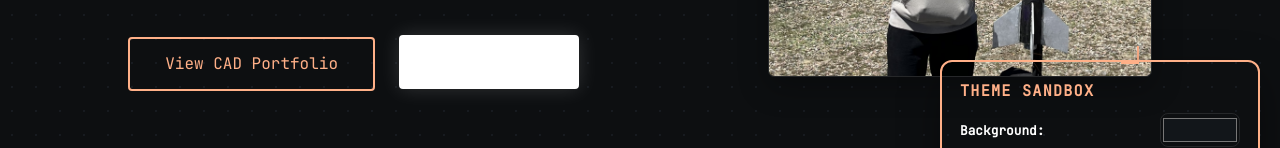
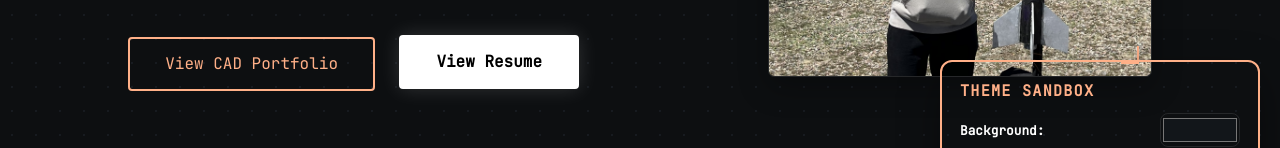
Before and after one commit to KarsonWalton/KarsonWalton.github.io, a plain HTML site: page index.html in a window 1280 px wide. In both pictures the pointer is over the link "View Resume". Shown: the part 477-625 px from the top of the page. Drawn offline with Linux system fonts and the light colour scheme; some packages are replaced by stand-ins of ours; a script that the page names is missing.

Commit message:
quick fix

```diff
--- a/index.html
+++ b/index.html
@@ -284,7 +284,7 @@
 
         .cta-secondary:hover {
             background-color: var(--text-main);
-            color: var(--bg-dark);
+            color: #000000; /* Ensure text is visible against white hover */
             border-color: var(--text-main);
             box-shadow: 0 0 20px rgba(255, 255, 255, 0.15);
         }
```
